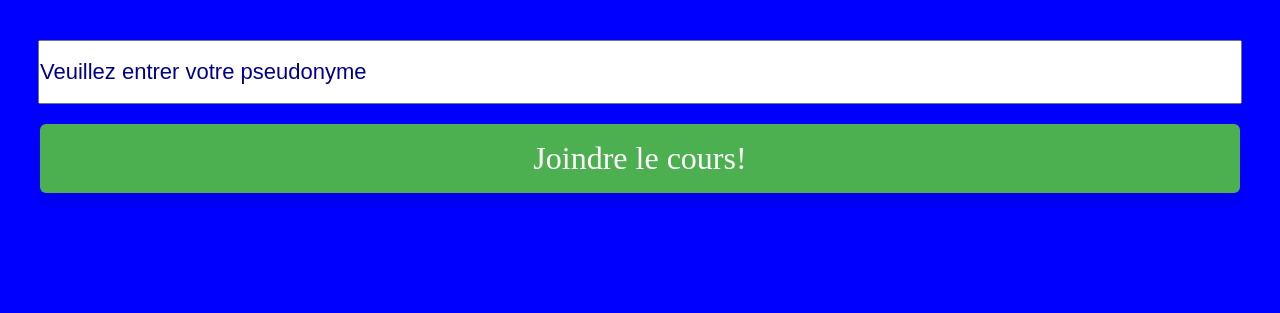
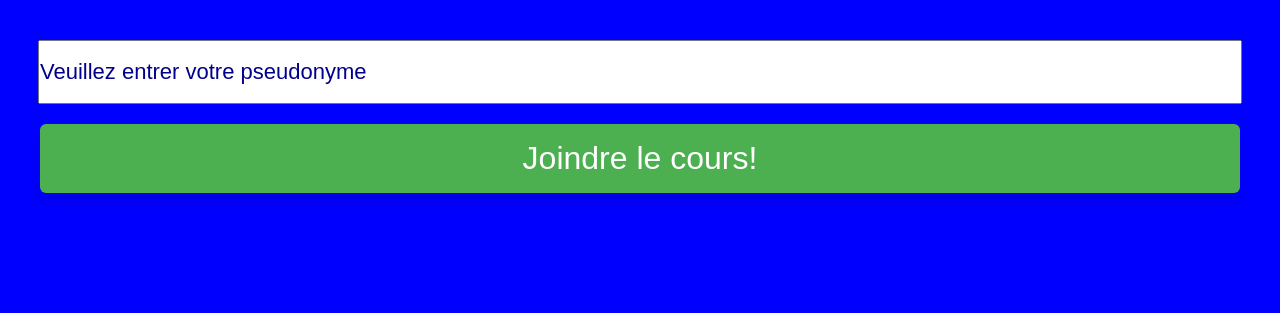
Before and after one commit to infoseckev/Questionneur, a Flask app: page / in a window 1280 px wide. Shown: the top 313 px of the page. Run offline with Flask 2, Linux system fonts and the light colour scheme; some libraries are stand-ins or nearby versions.

Commit message:
consistent font

```diff
--- a/static/styles.css
+++ b/static/styles.css
@@ -1,3 +1,8 @@
+html *
+{
+    font-family: Arial !important;
+}
+
 body {
     padding: 2em;
     background-color: blue;
@@ -69,6 +74,7 @@ body {
 
 #welcome {
     font-size: 36px;
+    margin-bottom:20px;
 }
 
 input[type="text"] {
```
